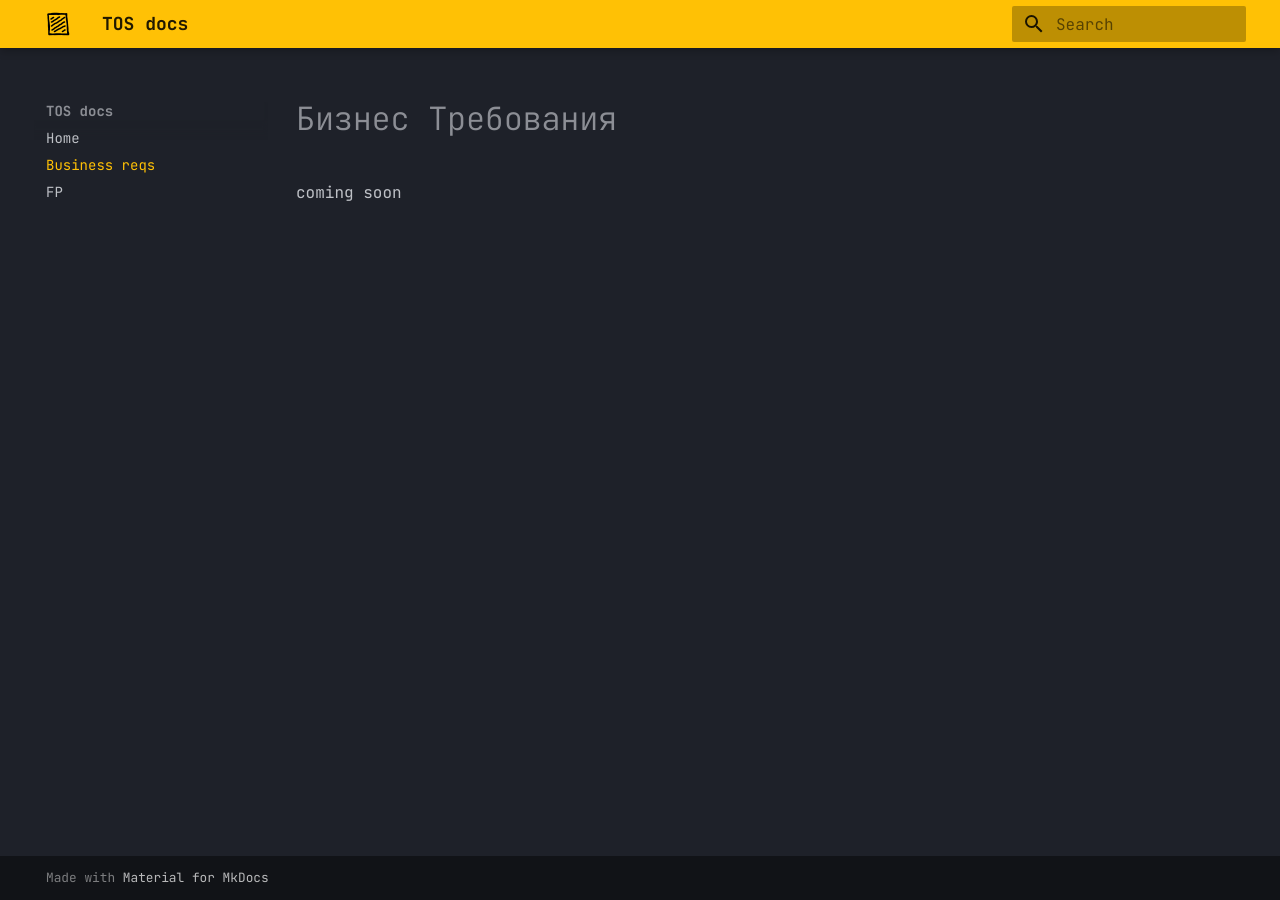
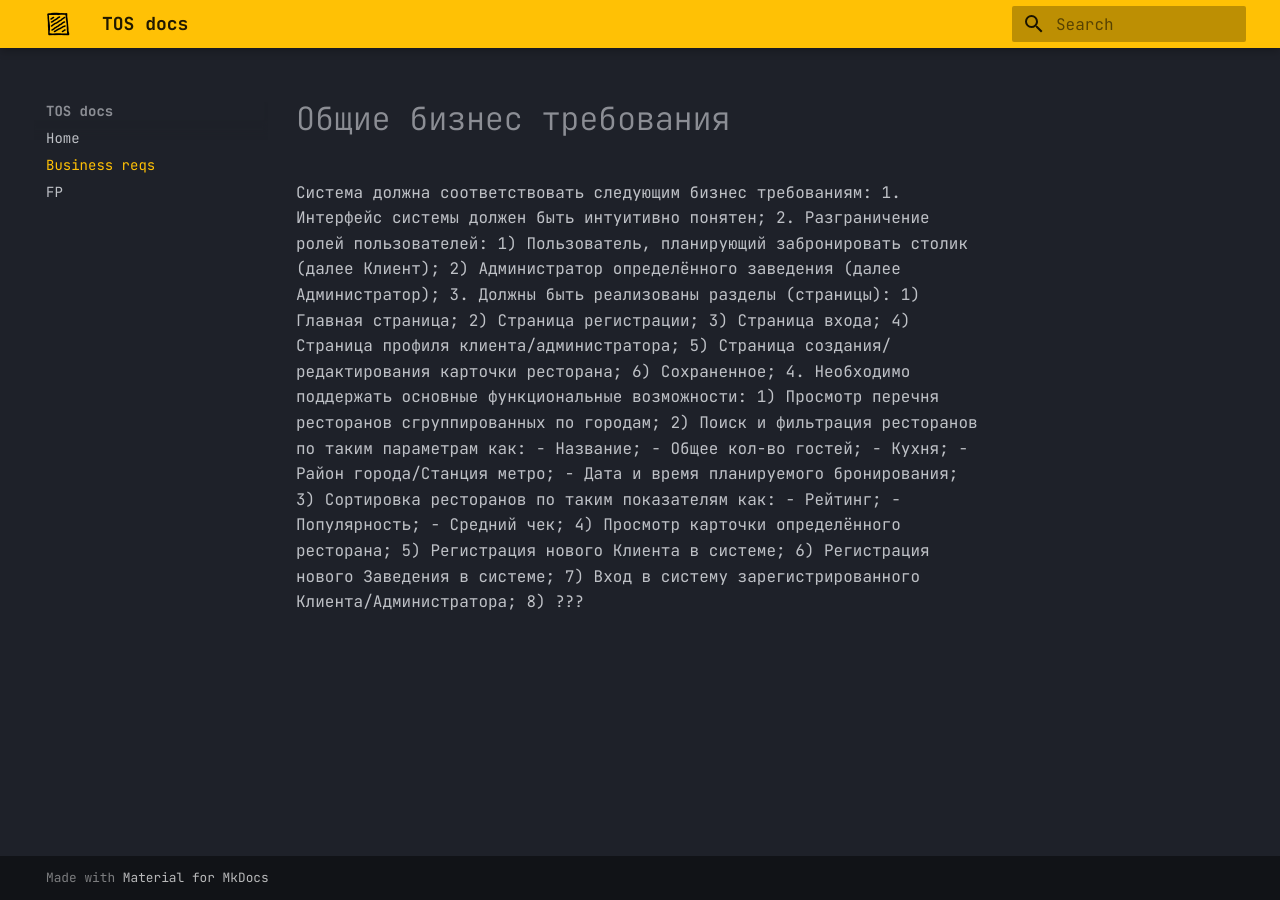
Before and after one commit to thisizmyusername/table-easy, an MkDocs documentation site: the page built from docs/docs/business requirements.md, in a window 1280 px wide. Built offline with MkDocs 1.6.1 and Material for MkDocs 9.7.7, drawn with Linux system fonts in a browser that asks for light colours.

Commit message:
BR update

```diff
--- a/docs/docs/business requirements.md
+++ b/docs/docs/business requirements.md
@@ -1,3 +1,31 @@
-# Бизнес Требования
+# Общие бизнес требования
 
-coming soon
+Система должна соответствовать следующим бизнес требованиям:
+1. Интерфейс системы должен быть интуитивно понятен;
+2. Разграничение ролей пользователей:
+	1) Пользователь, планирующий забронировать столик (далее Клиент);
+	2) Администратор определённого заведения (далее Администратор);
+3. Должны быть реализованы разделы (страницы):
+	1) Главная страница;
+	2) Страница регистрации;
+	3) Страница входа;
+	4) Страница профиля клиента/администратора;
+	5) Страница создания/редактирования карточки ресторана;
+	6) Сохраненное;
+4. Необходимо поддержать основные функциональные возможности:
+	1) Просмотр перечня ресторанов сгруппированных по городам;
+	2) Поиск и фильтрация ресторанов по таким параметрам как:
+		- Название;
+		- Общее кол-во гостей;
+		- Кухня;
+		- Район города/Станция метро;
+		- Дата и время планируемого бронирования;
+	3) Сортировка ресторанов по таким показателям как:
+		- Рейтинг;
+		- Популярность;
+		- Средний чек;
+	4) Просмотр карточки определённого ресторана;
+	5) Регистрация нового Клиента в системе;
+	6) Регистрация нового Заведения в системе;
+	7) Вход в систему зарегистрированного Клиента/Администратора;
+	8) ???
```
Also changed, not shown: docs/docs/index.md (+1 -1 lines).
